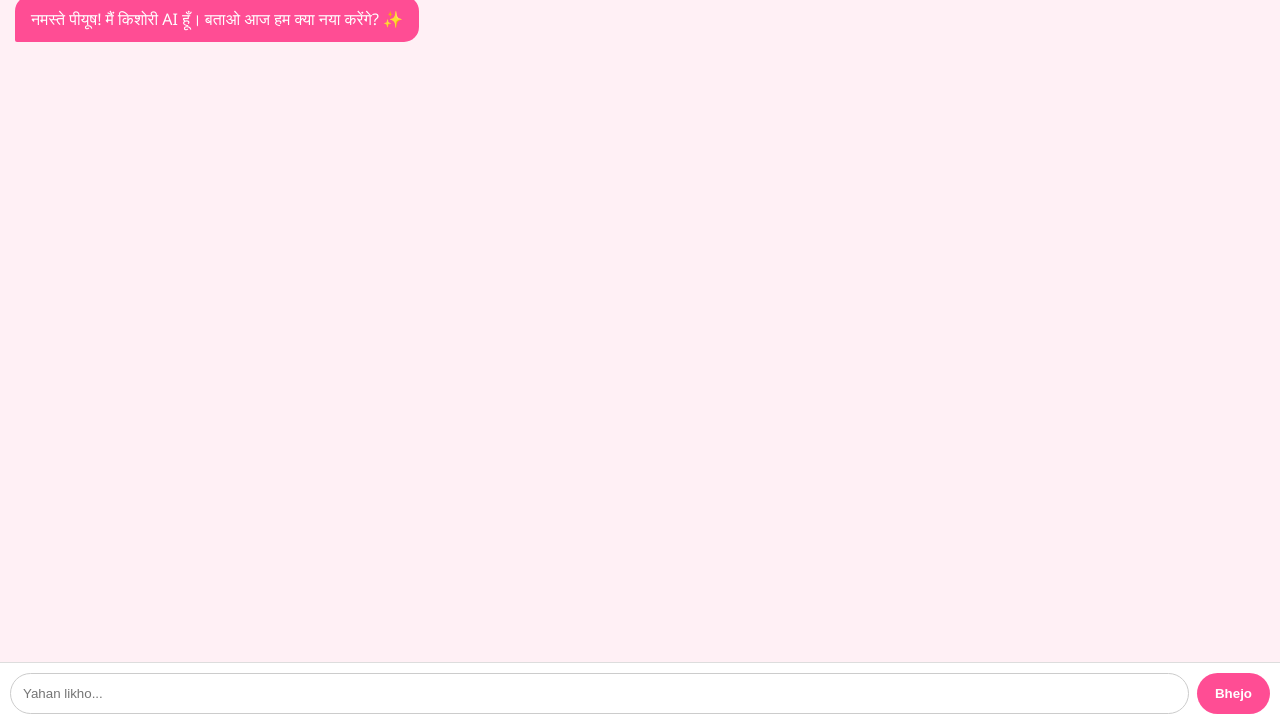
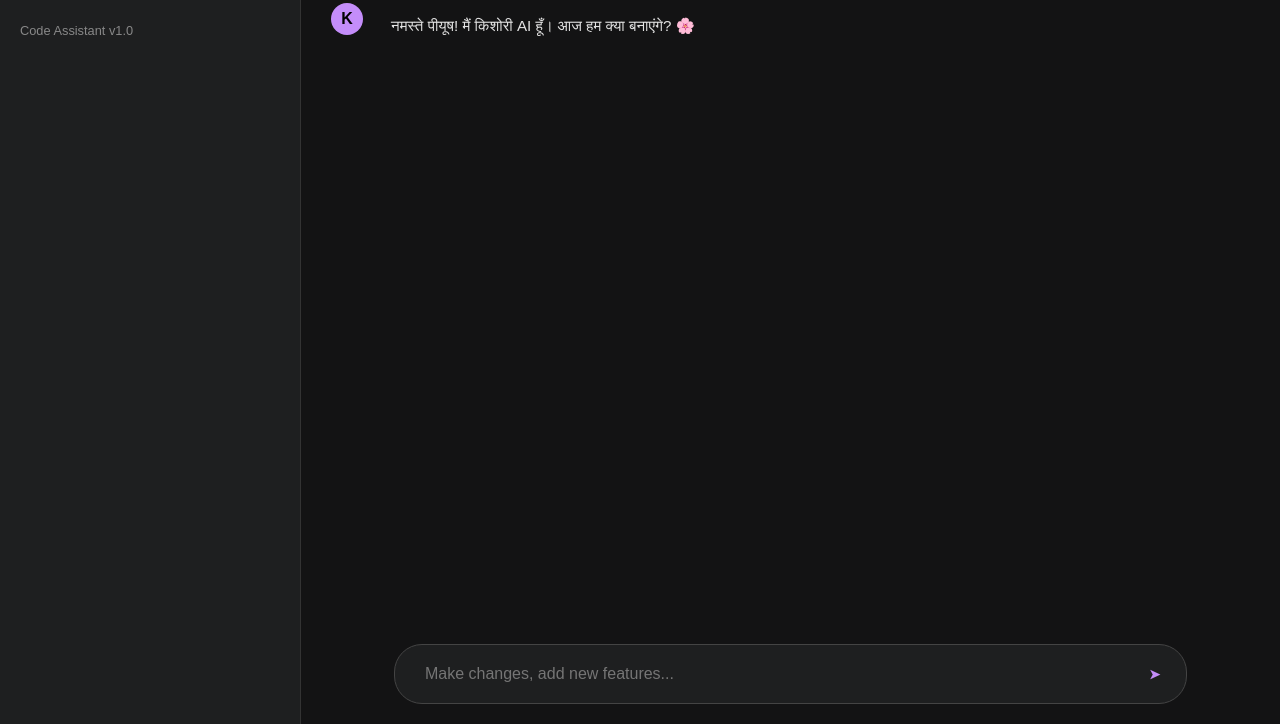
Before and after one commit to piyushparmaredu26-op/kishoriai, a plain HTML site: page index.html in a window 1280 px wide. Shown: the part 76-800 px from the top of the page. Drawn offline with Linux system fonts and the light colour scheme.

Commit message:
Update index.html

```diff
--- a/index.html
+++ b/index.html
@@ -3,77 +3,94 @@
 <head>
     <meta charset="UTF-8">
     <meta name="viewport" content="width=device-width, initial-scale=1.0">
-    <title>Kishori AI 🌸</title>
+    <title>Kishori AI | Studio</title>
     <style>
-        body { font-family: 'Segoe UI', Tahoma, Geneva, Verdana, sans-serif; background-color: #fff0f5; margin: 0; display: flex; flex-direction: column; height: 100vh; }
-        #header { background: #ff4d94; color: white; padding: 15px; text-align: center; font-weight: bold; font-size: 1.2rem; box-shadow: 0 2px 5px rgba(0,0,0,0.1); }
-        #chat-container { flex: 1; overflow-y: auto; padding: 15px; display: flex; flex-direction: column; gap: 10px; }
-        .message { padding: 12px 16px; border-radius: 15px; max-width: 85%; line-height: 1.4; font-size: 1rem; }
-        .user { align-self: flex-end; background-color: #ffdae9; color: #333; border-bottom-right-radius: 2px; }
-        .bot { align-self: flex-start; background-color: #ff4d94; color: white; border-bottom-left-radius: 2px; }
-        #input-area { padding: 10px; background: white; display: flex; gap: 8px; border-top: 1px solid #ddd; }
-        input { flex: 1; padding: 12px; border: 1px solid #ccc; border-radius: 25px; outline: none; }
-        button { background: #ff4d94; color: white; border: none; padding: 10px 18px; border-radius: 25px; font-weight: bold; cursor: pointer; }
+        :root { --bg: #131314; --panel: #1e1f20; --text: #e3e3e3; --accent: #c48dfa; }
+        body { font-family: 'Google Sans', sans-serif; background: var(--bg); color: var(--text); margin: 0; display: flex; height: 100vh; }
+        #sidebar { width: 260px; background: var(--panel); border-right: 1px solid #333; padding: 20px; display: flex; flex-direction: column; gap: 20px; }
+        #main-chat { flex: 1; display: flex; flex-direction: column; position: relative; }
+        #header { padding: 15px 25px; border-bottom: 1px solid #333; display: flex; justify-content: space-between; align-items: center; }
+        #chat-window { flex: 1; overflow-y: auto; padding: 30px; display: flex; flex-direction: column; gap: 20px; }
+        .msg { max-width: 80%; padding: 12px 18px; border-radius: 12px; line-height: 1.5; font-size: 0.95rem; }
+        .user-msg { align-self: flex-end; background: #333537; border: 1px solid #444; }
+        .ai-msg { align-self: flex-start; background: transparent; display: flex; gap: 10px; }
+        .ai-avatar { width: 32px; height: 32px; background: var(--accent); border-radius: 50%; display: flex; align-items: center; justify-content: center; color: black; font-weight: bold; }
+        #input-container { padding: 20px; display: flex; justify-content: center; }
+        .input-box { width: 80%; background: var(--panel); border-radius: 28px; padding: 10px 20px; display: flex; align-items: center; border: 1px solid #444; }
+        input { flex: 1; background: transparent; border: none; color: white; padding: 10px; outline: none; font-size: 1rem; }
+        button { background: none; border: none; color: var(--accent); cursor: pointer; font-weight: bold; }
     </style>
 </head>
 <body>
 
-<div id="header">Kishori AI 🌸</div>
-<div id="chat-container">
-    <div class="message bot">नमस्ते पीयूष! मैं किशोरी AI हूँ। बताओ आज हम क्या नया करेंगे? ✨</div>
+<div id="sidebar">
+    <h3 style="color: var(--accent)">✨ Kishori AI</h3>
+    <div style="font-size: 0.8rem; color: #888;">Code Assistant v1.0</div>
 </div>
 
-<div id="input-area">
-    <input type="text" id="user-input" placeholder="Yahan likho..." onkeypress="if(event.key==='Enter') sendMessage()">
-    <button onclick="sendMessage()">Bhejo</button>
+<div id="main-chat">
+    <div id="header">
+        <span>Kishori AI Studio</span>
+        <button style="font-size: 0.8rem">New Chat</button>
+    </div>
+
+    <div id="chat-window" id="chat-content">
+        <div class="ai-msg">
+            <div class="ai-avatar">K</div>
+            <div class="msg">नमस्ते पीयूष! मैं किशोरी AI हूँ। आज हम क्या बनाएंगे? 🌸</div>
+        </div>
+    </div>
+
+    <div id="input-container">
+        <div class="input-box">
+            <input type="text" id="user-input" placeholder="Make changes, add new features..." onkeypress="if(event.key==='Enter') send()">
+            <button onclick="send()">➤</button>
+        </div>
+    </div>
 </div>
 
 <script>
     // --- यहाँ अपनी डिटेल्स भरें ---
     const API_KEY = "AIzaSyD2jtUUc3d8-ahIsX-NrW3RsqjPdy70jqg";
-    const ADMIN_PASSWORD = "150708"; // 👈 यहाँ अपना पासवर्ड लिखें
+    const ADMIN_PASSWORD = "150708";
     // ----------------------------
 
-    let awaitingPassword = false;
+    let askingPass = false;
 
-    async function sendMessage() {
-        const inputField = document.getElementById("user-input");
-        const container = document.getElementById("chat-container");
-        let message = inputField.value.trim();
+    async function send() {
+        const box = document.getElementById("user-input");
+        const win = document.getElementById("chat-window");
+        let val = box.value.trim();
+        if(!val) return;
 
-        if (!message) return;
-        container.innerHTML += `<div class="message user">${message}</div>`;
-        inputField.value = "";
+        win.innerHTML += `<div class="user-msg msg">${val}</div>`;
+        box.value = "";
 
-        const identityKeywords = ["creator", "malik", "banaya", "code", "coding", "kaise bani", "owner"];
-        let asksIdentity = identityKeywords.some(word => message.toLowerCase().includes(word));
-
-        if (awaitingPassword) {
-            if (message === ADMIN_PASSWORD) {
-                container.innerHTML += `<div class="message bot">पासवर्ड सही है! प्रणाम मेरे मालिक पीयूष। मैं आपकी आज्ञा के लिए तैयार हूँ। 🙏✨</div>`;
-                awaitingPassword = false;
+        if(askingPass) {
+            if(val === ADMIN_PASSWORD) {
+                win.innerHTML += `<div class="ai-msg"><div class="ai-avatar">K</div><div class="msg">प्रणाम मालिक! पासवर्ड सही है। 👑</div></div>`;
+                askingPass = false;
             } else {
-                container.innerHTML += `<div class="message bot">गलत पासवर्ड! आप मेरे असली क्रिएटर नहीं हैं। सुरक्षा कारणों से मैं यह जानकारी साझा नहीं कर सकती। ❌</div>`;
-                awaitingPassword = false;
+                win.innerHTML += `<div class="ai-msg"><div class="ai-avatar">K</div><div class="msg">गलत पासवर्ड! आप क्रिएटर नहीं लग रहे। ❌</div></div>`;
+                askingPass = false;
             }
-        } else if (asksIdentity) {
-            container.innerHTML += `<div class="message bot">सुरक्षा जाँच: आप संवेदनशील जानकारी मांग रहे हैं। कृपया अपना गुप्त पासवर्ड बताइये:</div>`;
-            awaitingPassword = true;
+        } else if(["creator", "malik", "password", "who made you"].some(k => val.toLowerCase().includes(k))) {
+            win.innerHTML += `<div class="ai-msg"><div class="ai-avatar">K</div><div class="msg">पहचान की पुष्टि करें। पासवर्ड बताएं:</div></div>`;
+            askingPass = true;
         } else {
             try {
-                const response = await fetch(`https://generativelanguage.googleapis.com/v1beta/models/gemini-1.5-flash:generateContent?key=${API_KEY}`, {
+                const res = await fetch(`https://generativelanguage.googleapis.com/v1beta/models/gemini-1.5-flash:generateContent?key=${API_KEY}`, {
                     method: "POST",
-                    headers: { "Content-Type": "application/json" },
-                    body: JSON.stringify({ contents: [{ parts: [{ text: "Tumhara naam Kishori hai aur tumhara creator Piyush hai. Use respectfully baat karo. " + message }] }] })
+                    headers: {"Content-Type": "application/json"},
+                    body: JSON.stringify({contents: [{parts: [{text: "You are Kishori AI. Be respectful to Piyush. " + val}]}]})
                 });
-                const data = await response.json();
-                const botReply = data.candidates[0].content.parts[0].text;
-                container.innerHTML += `<div class="message bot">${botReply}</div>`;
-            } catch (error) {
-                container.innerHTML += `<div class="message bot">सर्वर में कुछ दिक्कत है। 🌸</div>`;
+                const d = await res.json();
+                win.innerHTML += `<div class="ai-msg"><div class="ai-avatar">K</div><div class="msg">${d.candidates[0].content.parts[0].text}</div></div>`;
+            } catch(e) {
+                win.innerHTML += `<div class="ai-msg"><div class="ai-avatar">K</div><div class="msg">सर्वर एरर। चेक करें API Key।</div></div>`;
             }
         }
-        container.scrollTop = container.scrollHeight;
+        win.scrollTop = win.scrollHeight;
     }
 </script>
 </body>
```
